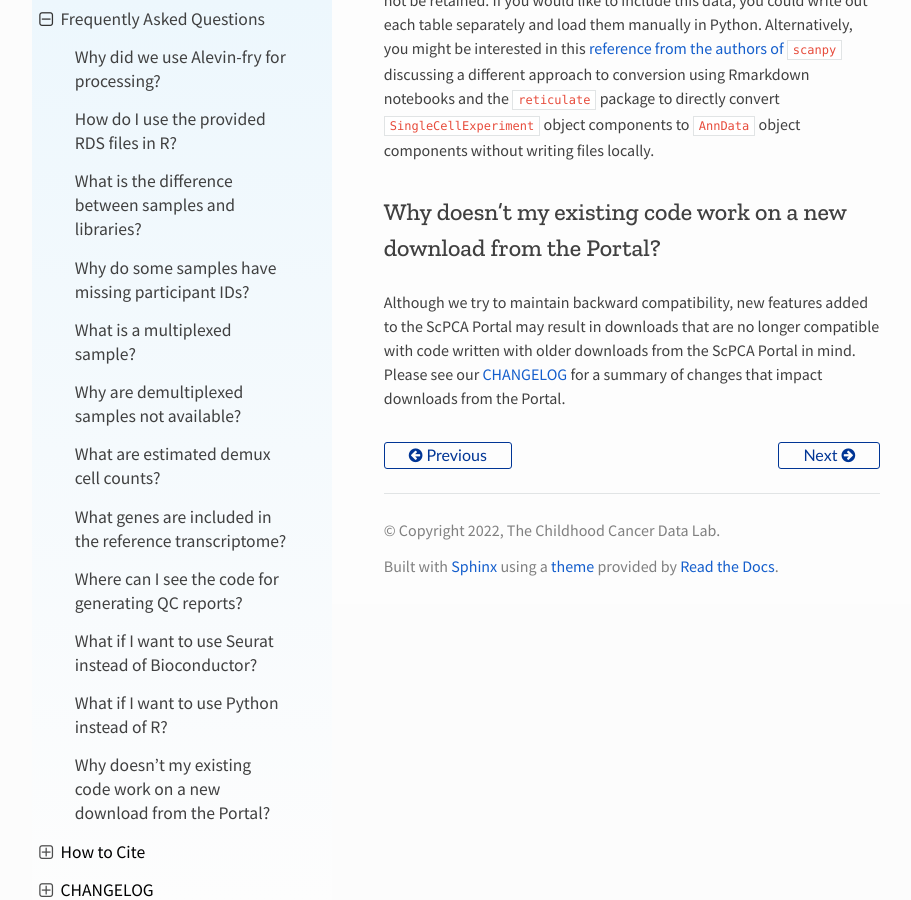
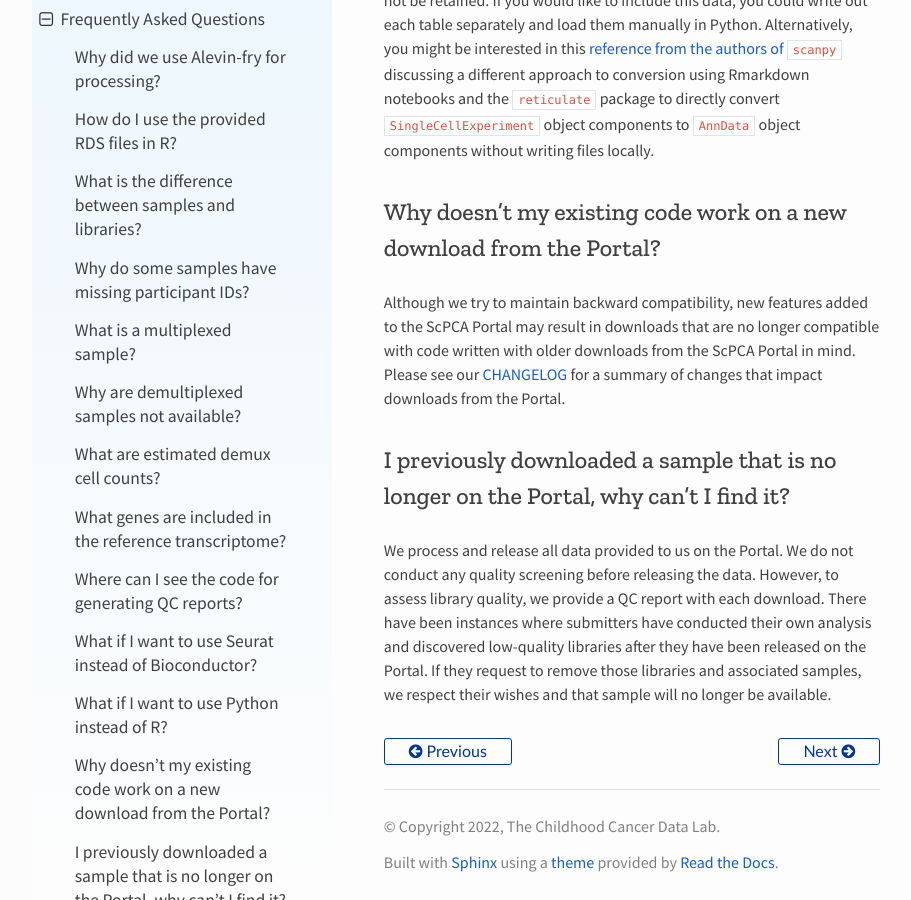
Before and after one commit to DongzeHE/scpca-docs, a Sphinx documentation site: the page built from docs/faq.md, in a window 1280 px wide and 900 px high, scrolled down 7920 px. Shown: the whole window, without its empty margins (158-1069 px from the left). Built offline with Sphinx 7.4.7 and the Read the Docs theme 2.0.0, drawn with Linux system fonts in a browser that asks for light colours.

Commit message:
faq for missing libraries

```diff
--- a/docs/faq.md
+++ b/docs/faq.md
@@ -213,3 +213,11 @@ Alternatively, you might be interested in this [reference from the authors of `s
 
 Although we try to maintain backward compatibility, new features added to the ScPCA Portal may result in downloads that are no longer compatible with code written with older downloads from the ScPCA Portal in mind.
 Please see our {ref}`CHANGELOG <CHANGELOG:CHANGELOG>` for a summary of changes that impact downloads from the Portal.
+
+## I previously downloaded a sample that is no longer on the Portal, why can't I find it?
+
+We process and release all data provided to us on the Portal.
+We do not conduct any quality screening before releasing the data.
+However, to assess library quality, we provide a QC report with each download.
+There have been instances where submitters have conducted their own analysis and discovered low-quality libraries after they have been released on the Portal.
+If they request to remove those libraries and associated samples, we respect their wishes and that sample will no longer be available.
```
